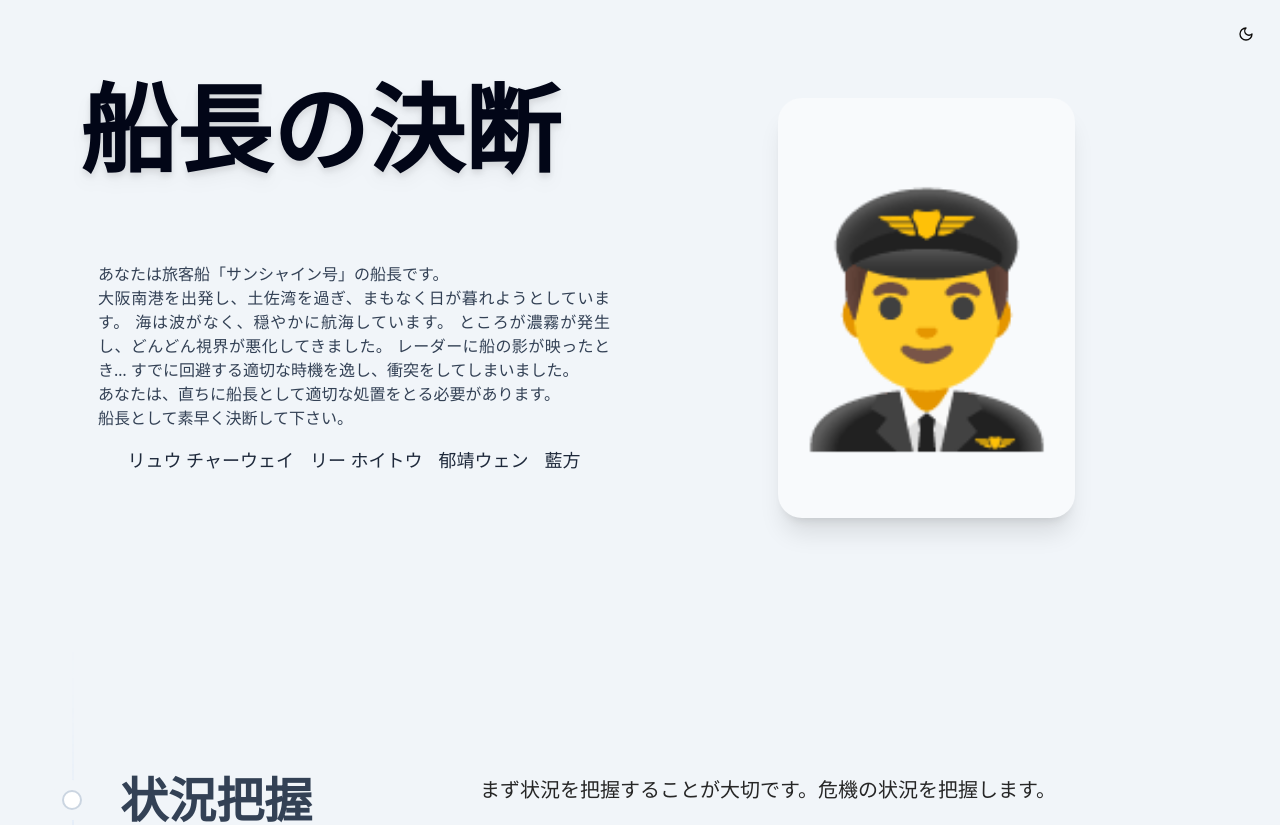
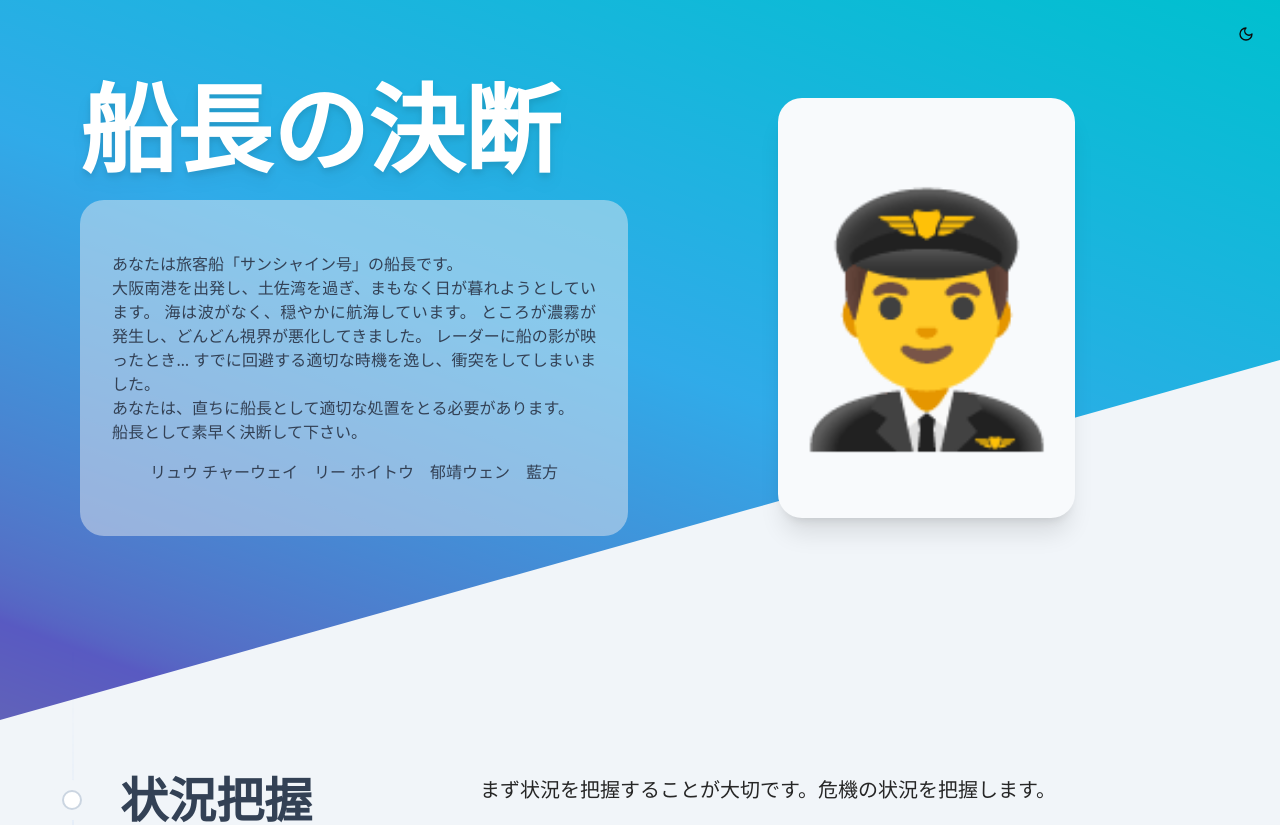
Before and after one commit to liuchiawei/captains-decision, a Next.js app: page / in a window 1280 px wide. Shown: the top 825 px of the page. Built offline with nearby package versions, Linux system fonts and the light colour scheme.

Commit message:
add polygon in layout

```diff
--- a/src/app/globals.css
+++ b/src/app/globals.css
@@ -4,6 +4,22 @@
 
 body {
   font-family: var(--font-roboto);
+}
+
+.polygon {
+  position: absolute;
+  top: 0;
+  left: 0;
+  z-index: 1;
+  background: linear-gradient(
+    -160deg,
+    oklch(70% 0.2 200) 0%,
+    oklch(60% 0.25 220 / 0.8) 50%,
+    oklch(20% 0.3 240 / 0.6) 100%
+  );
+  width: 100%;
+  height: 720px;
+  clip-path: polygon(0 0, 100% 0, 100% 50%, 0% 100%);
 }
 
 @layer base {
--- a/src/app/layout.tsx
+++ b/src/app/layout.tsx
@@ -36,7 +36,10 @@ export default function RootLayout({
           disableTransitionOnChange
         >
           <Nav />
-          <main className="bg-slate-100 dark:bg-slate-950">{children}</main>
+          <main className="bg-slate-100 dark:bg-slate-950 relative z-10">
+          <div className="polygon" />
+            {children}
+          </main>
           <footer className="bg-gradient-to-b from-slate-400 to-slate-500 py-8">
             <p className="text-center text-md text-slate-100 dark:text-slate-300">© 2025 HAL東京 船長の決断</p>
           </footer>
--- a/src/components/ui/timeline.tsx
+++ b/src/components/ui/timeline.tsx
@@ -28,9 +28,9 @@ export const Timeline = ({ data }: { data: TimelineEntry[] }) => {
   const opacityTransform = useTransform(scrollYProgress, [0, 0.1], [0, 1]);
 
   return (
-    <div className="w-full font-sans md:px-10" ref={containerRef}>
+    <div className="w-full font-sans md:px-10 relative z-10" ref={containerRef}>
       <div className="max-w-7xl mx-auto py-20 px-4 md:px-8 lg:px-10 grid grid-cols-1 md:grid-cols-2 grid-rows-4 auto-rows-min gap-6">
-        <h2 className="text-6xl md:text-8xl text-center md:text-left font-bold text-slate-950 dark:text-white drop-shadow-lg select-none">
+        <h2 className="text-6xl md:text-8xl text-center md:text-left font-bold text-white drop-shadow-lg select-none">
           船長の決断
         </h2>
         <div className=" row-span-4 w-full h-full flex justify-center items-center">
@@ -38,8 +38,8 @@ export const Timeline = ({ data }: { data: TimelineEntry[] }) => {
             👨‍✈️
           </div>
         </div>
-        <div className="row-span-3 flex flex-col items-center justify-center gap-4">
-          <p className="text-slate-700 dark:text-slate-300 text-sm md:text-base max-w-sm md:max-w-lg text-justify">
+        <div className="row-span-3 flex flex-col items-center justify-center gap-4 bg-slate-200/50 rounded-3xl p-8">
+          <p className="text-slate-700 dark:text-slate-200 text-sm md:text-base max-w-sm md:max-w-lg text-justify">
             あなたは旅客船「サンシャイン号」の船長です。
             <br />
             大阪南港を出発し、土佐湾を過ぎ、まもなく日が暮れようとしています。
@@ -52,12 +52,12 @@ export const Timeline = ({ data }: { data: TimelineEntry[] }) => {
             <br />
             船長として素早く決断して下さい。
           </p>
-          <div className="flex flex-col md:flex-row justify-between items-center text-slate-800 dark:text-slate-100 md:text-lg text-justify md:gap-4 gap-2">
-            <h3>リュウ チャーウェイ</h3>
-            <h3>リー ホイトウ</h3>
-            <h3>郁靖ウェン</h3>
-            <h3>藍方</h3>
-          </div>
+          <ul className="flex flex-col md:flex-row justify-end items-center text-slate-700 dark:text-slate-100 gap-2 md:gap-4">
+            <li>リュウ チャーウェイ</li>
+            <li>リー ホイトウ</li>
+            <li>郁靖ウェン</li>
+            <li>藍方</li>
+          </ul>
         </div>
       </div>
 
```
